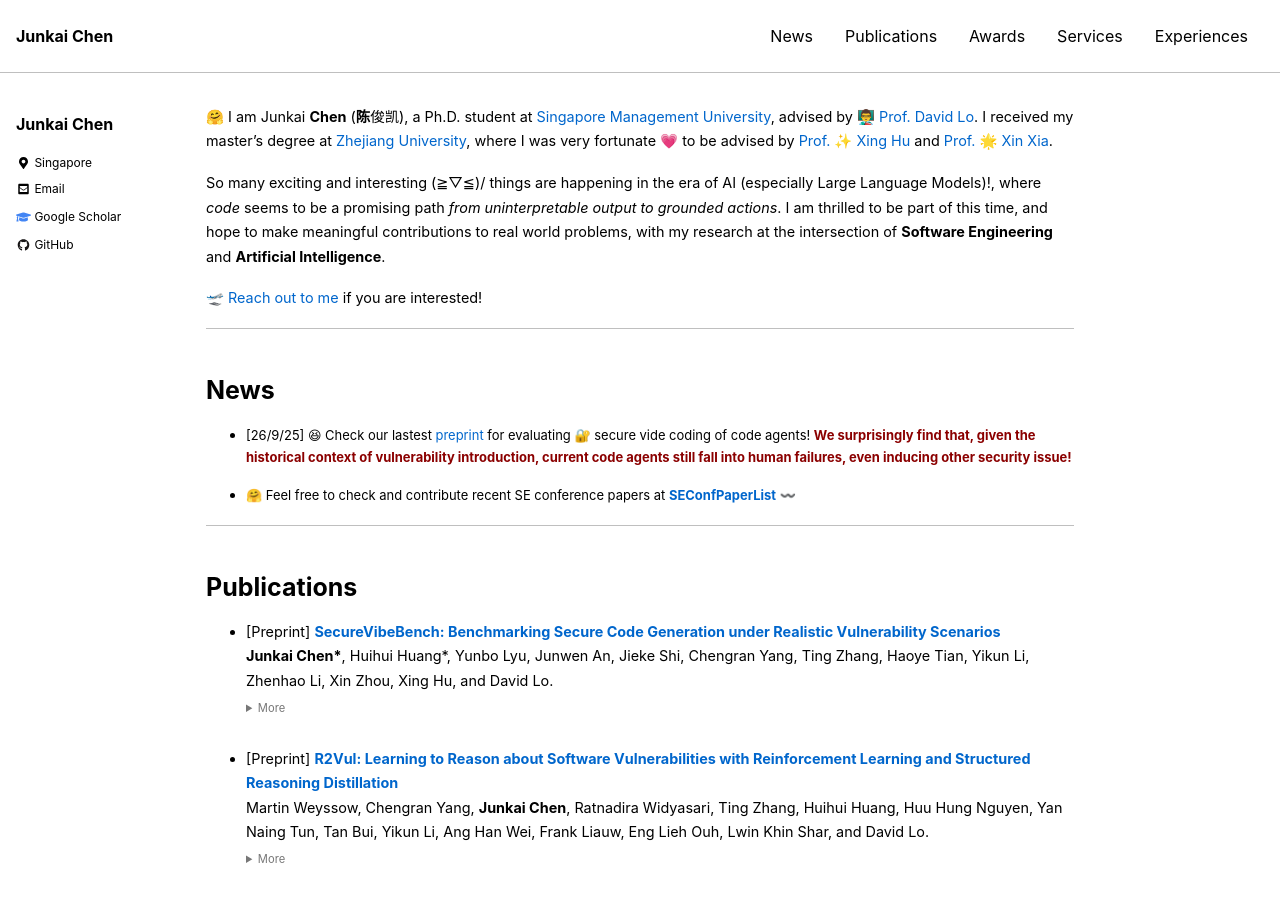
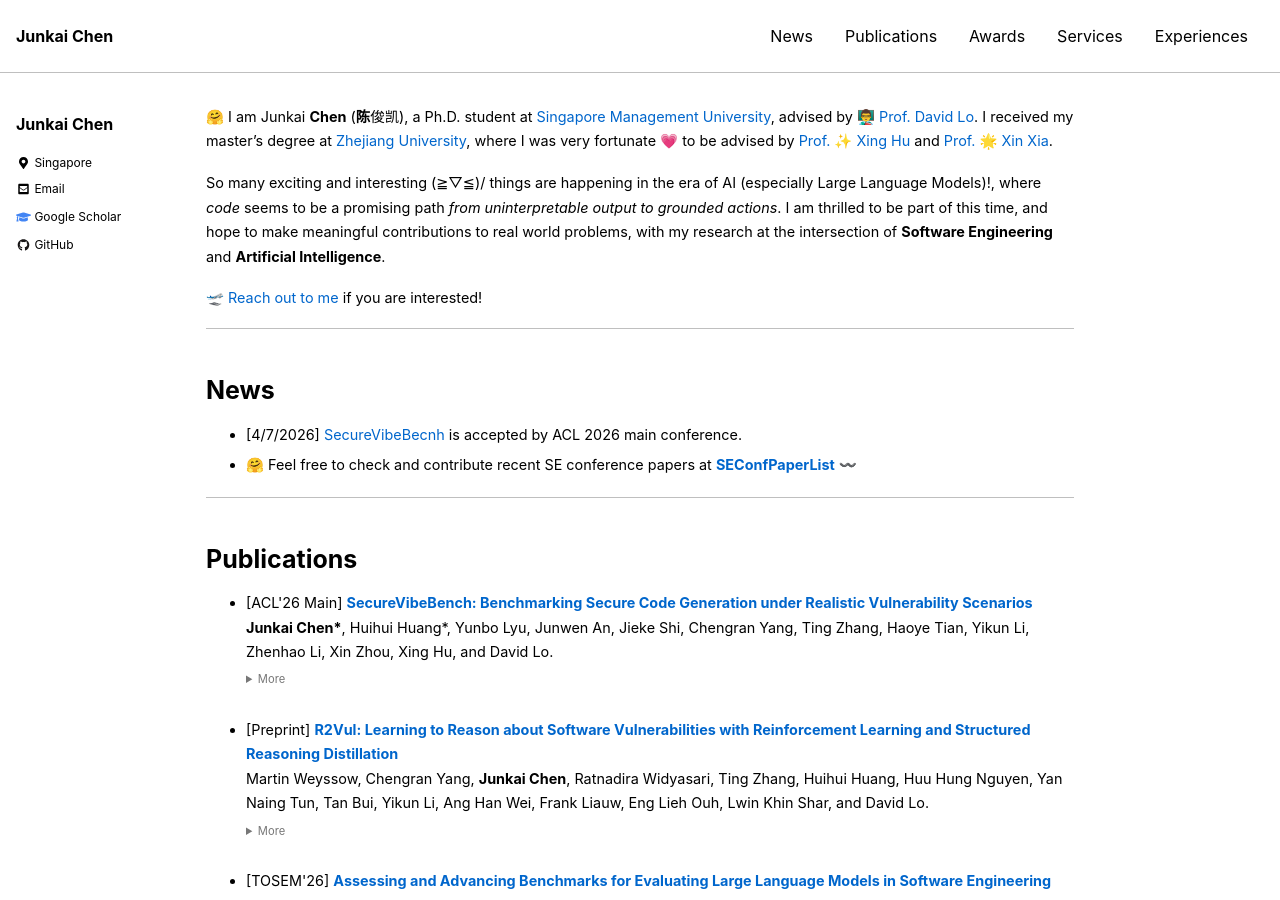
Before and after one commit to chen-junkai/chen-junkai.github.io, a Jekyll site: the page built from index.md, in a window 1280 px wide and 900 px high. Built offline with Jekyll 4.4.1, drawn with Linux system fonts in a browser that asks for light colours; nearby versions of some CDN libraries.

Commit message:
Update index.md by removing old news and links
Removed outdated news entries and updated publication links.

```diff
--- a/index.md
+++ b/index.md
@@ -14,16 +14,14 @@ So many exciting and interesting \(≧▽≦)/ things are happening in the era o
 
 # News
 
-- \[26/9/25\] 😆 Check our lastest [preprint](https://arxiv.org/abs/2509.22097) for evaluating 🔐 secure vide coding of code agents! <span style="color: darkred; font-weight: bold;">We surprisingly find that, given the historical context of vulnerability introduction, current code agents still fall into human failures, even inducing other security issue!</span>
-
+- \[4/7/2026\] [SecureVibeBecnh](https://arxiv.org/abs/2509.22097) is accepted by ACL 2026 main conference.
 - 🤗 Feel free to check and contribute recent SE conference papers at [**SEConfPaperList**](https://github.com/iCSawyer/SEConfPaperList) 〰️
-
 
 ***
 
 # Publications
 
-- [Preprint] [**SecureVibeBench: Benchmarking Secure Code Generation under Realistic Vulnerability Scenarios**](https://www.arxiv.org/abs/2509.22097)\
+- [ACL\'26 Main] [**SecureVibeBench: Benchmarking Secure Code Generation under Realistic Vulnerability Scenarios**](https://www.arxiv.org/abs/2509.22097)\
 **Junkai Chen\***, Huihui Huang\*, Yunbo Lyu, Junwen An, Jieke Shi, Chengran Yang, Ting Zhang, Haoye Tian, Yikun Li, Zhenhao Li, Xin Zhou, Xing Hu, and David Lo.
   <details style="font-size: 0.7rem; color: #777;">
     <summary>More</summary>
```
